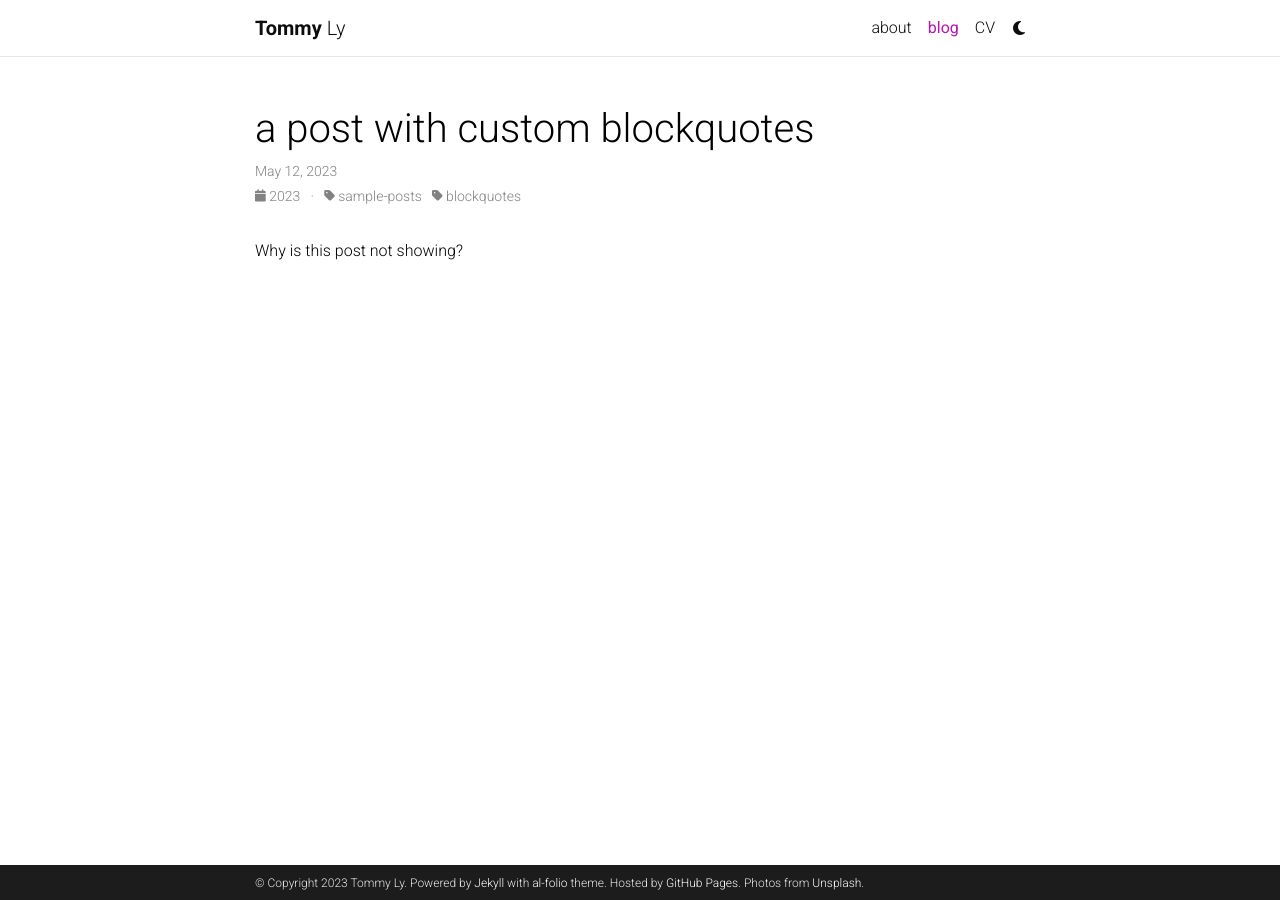
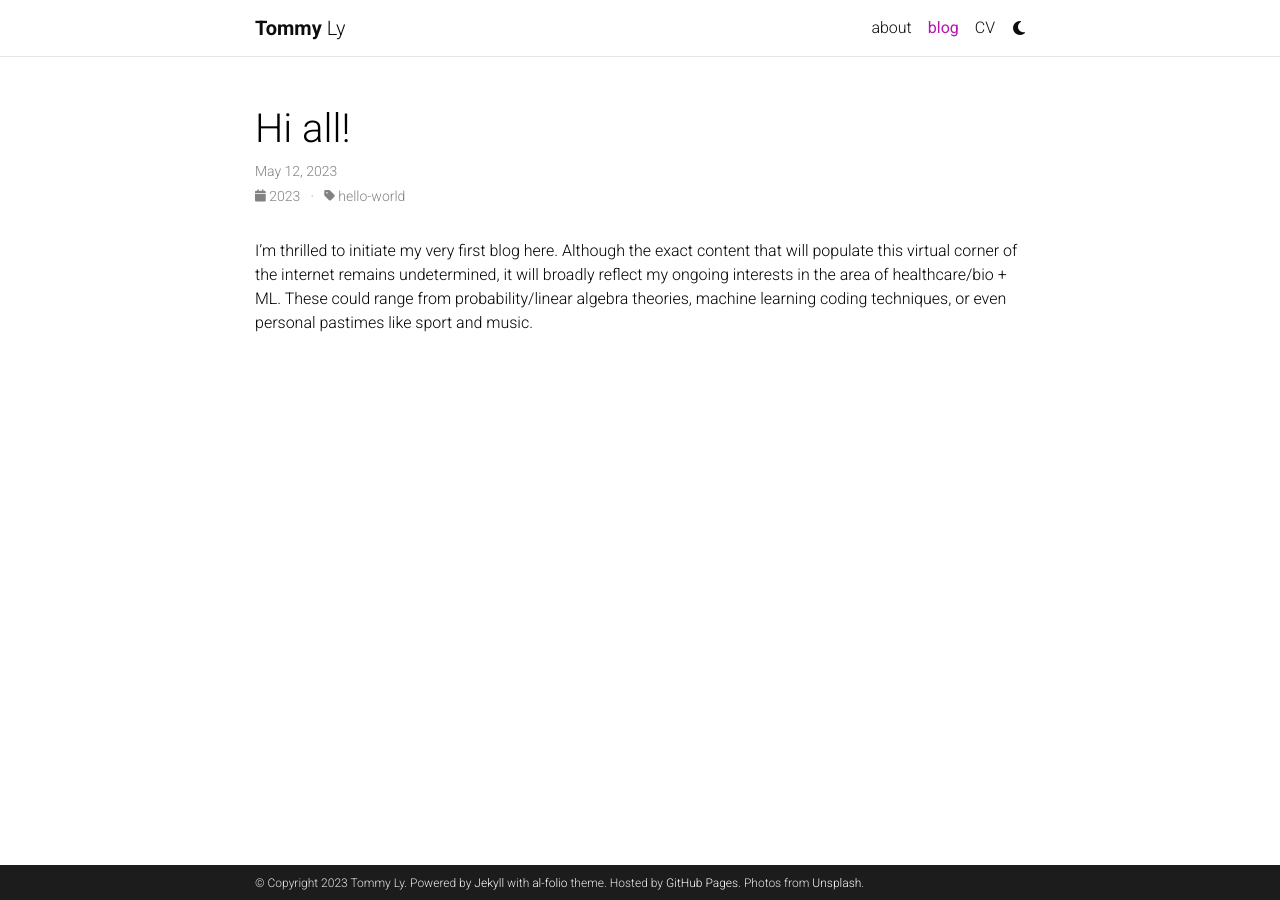
Before and after one commit to tommyly201/tommyly201.github.io, a Jekyll site: the page built from _posts/2023-05-12-custom-blockquotes.md, in a window 1280 px wide. Built offline with Jekyll 4.4.1, drawn with Linux system fonts in a browser that asks for light colours; comment, search, counter and statistics services are not loaded; a style sheet for code colours, icons or effects is not loaded.

Commit message:
try again

```diff
--- a/_posts/2023-05-12-custom-blockquotes.md
+++ b/_posts/2023-05-12-custom-blockquotes.md
@@ -1,10 +1,10 @@
 ---
 layout: post
-title: a post with custom blockquotes
+title: Hi all!
 date: 2023-05-12 15:53:00-0400
-description: hello world blog post
-categories: sample-posts blockquotes
+description: hi everyone
+categories: hello-world
 giscus_comments: true
 related_posts: false
 ---
-Why is this post not showing?
+I'm thrilled to initiate my very first blog here. Although the exact content that will populate this virtual corner of the internet remains undetermined, it will broadly reflect my ongoing interests in the area of healthcare/bio + ML. These could range from probability/linear algebra theories, machine learning coding techniques, or even personal pastimes like sport and music.
```
